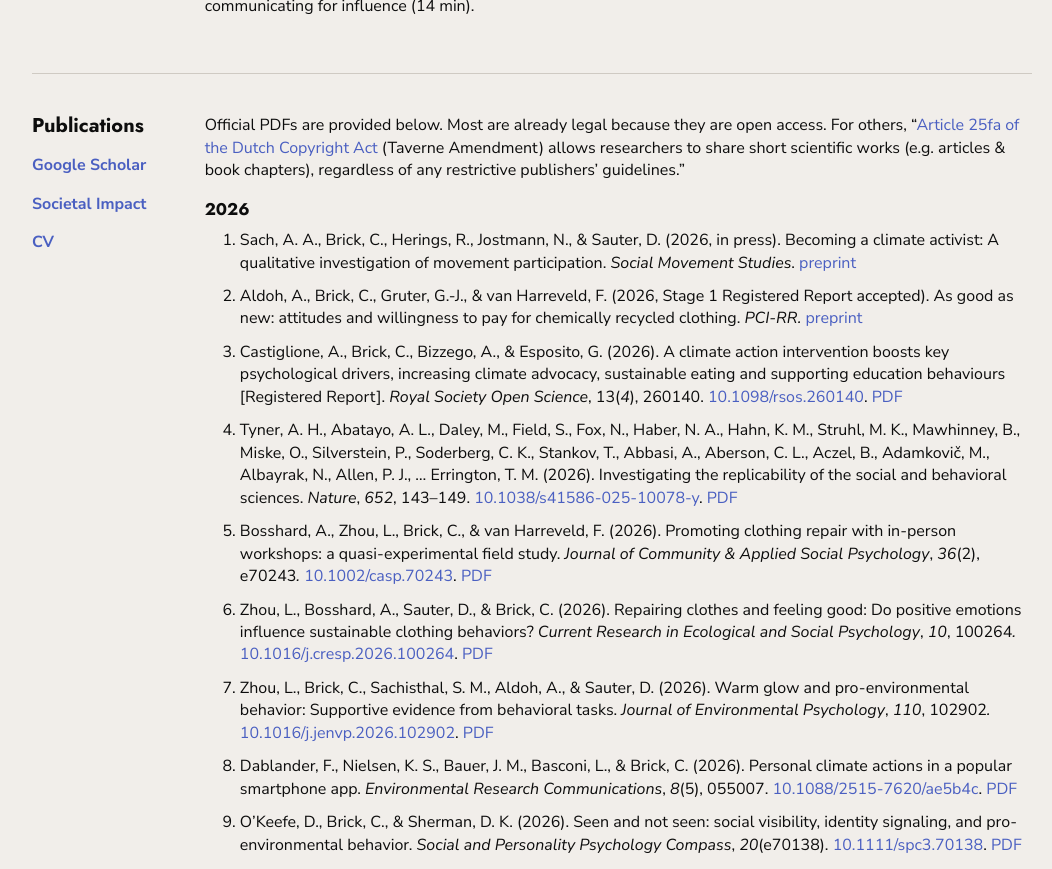
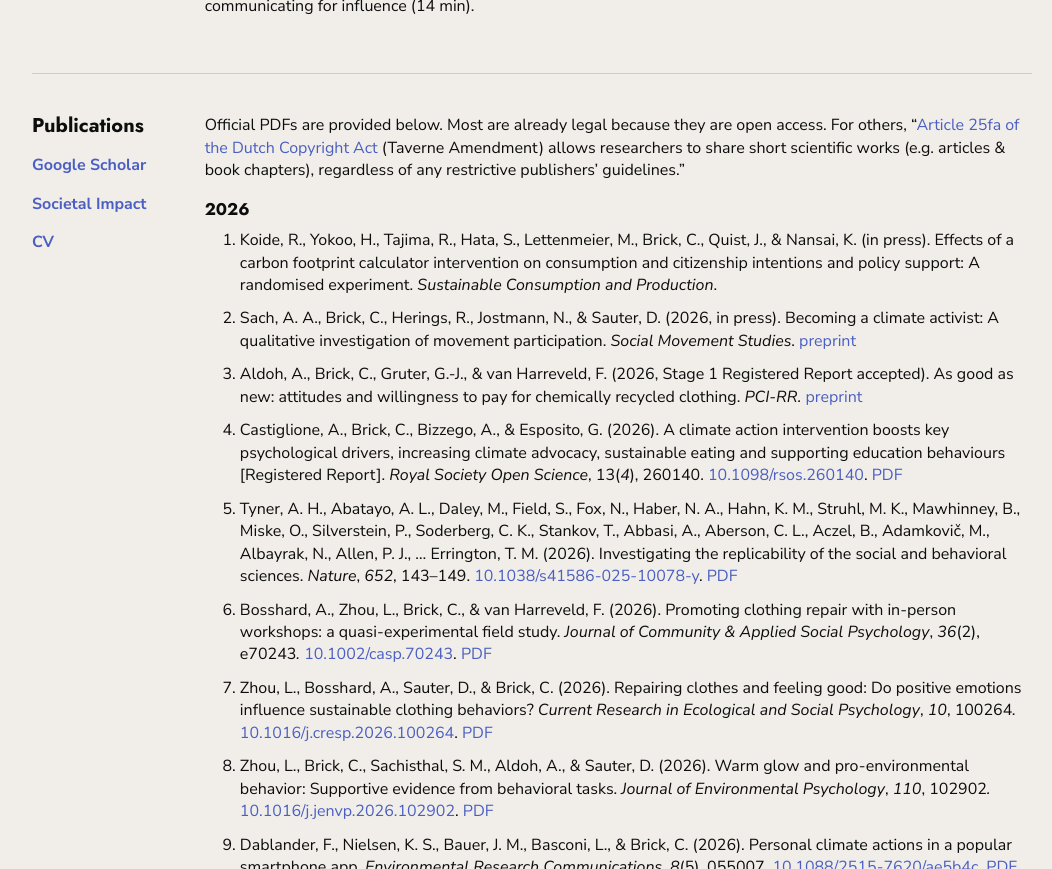
Before and after one commit to brickc/brickc.github.io, a Jekyll site: the page built from index.md, in a window 1280 px wide and 900 px high, scrolled down 1585 px, cut to the strip 31-900 px from the top of the window. Shown: the whole strip, without its empty margins (108-1160 px from the left). Built offline with Jekyll 4.4.1, drawn with Linux system fonts in a browser that asks for light colours.

Commit message:
Update CV and publications from Dropbox

```diff
--- a/_includes/publications.html
+++ b/_includes/publications.html
@@ -2,6 +2,7 @@
 <div class="publications">
 <h3 class="pub-year">2026</h3>
 <ol type="1">
+<li><p>Koide, R., Yokoo, H., Tajima, R., Hata, S., Lettenmeier, M., Brick, C., Quist, J., &amp; Nansai, K. (in press). Effects of a carbon footprint calculator intervention on consumption and citizenship intentions and policy support: A randomised experiment. <em>Sustainable Consumption and Production</em>.</p></li>
 <li><p>Sach, A. A., Brick, C., Herings, R., Jostmann, N., &amp; Sauter, D. (2026, in press). Becoming a climate activist: A qualitative investigation of movement participation. <em>Social Movement Studies</em>. <a href="https://osf.io/preprints/psyarxiv/ywn7r_v2/">preprint</a></p></li>
 <li><p>Aldoh, A., Brick, C., Gruter, G.-J., &amp; van Harreveld, F. (2026, Stage 1 Registered Report accepted). As good as new: attitudes and willingness to pay for chemically recycled clothing. <em>PCI-RR.</em> <a href="https://osf.io/preprints/psyarxiv/wcyjr_v2">preprint</a></p></li>
 <li><p>Castiglione, A., Brick, C., Bizzego, A., &amp; Esposito, G. (2026). A climate action intervention boosts key psychological drivers, increasing climate advocacy, sustainable eating and supporting education behaviours [Registered Report]. <em>Royal Society Open Science</em>, 13(<em>4</em>), 260140. <a href="https://doi.org/10.1098/rsos.260140">10.1098/rsos.260140</a>. <a href="https://royalsocietypublishing.org/rsos/article-pdf/doi/10.1098/rsos.260140/6130046/rsos.260140.pdf">PDF</a></p></li>
@@ -15,7 +16,7 @@
 <li><p>Goldwert, D., Constantino, S. M., Patel, Y., Sabherwal, A., Semken, C., Brick, C., Castiglione, A., Debnath, R., Doell, K. C., Dubey, R., Fang, K., Goldberg, M., Ma, W. J., Nielsen, K. S., Rathje, S., Schneider, C. R., Sheldrick, M., Shreedhar, G., van der Linden, S., … Vlasceanu, M. (2026). A megastudy of behavioral interventions to catalyze public, political, and financial climate advocacy. <em>PNAS Nexus</em>, <em>5</em>(1), pgaf400. <a href="https://doi.org/10.1093/pnasnexus/pgaf400">10.1093/pnasnexus/pgaf400</a>. <a href="https://www.dropbox.com/scl/fi/7ybqyev47jneds8pomowu/Goldwert-2026-A-megastudy-of-behavioral-interventions-to-catalyze-public-political-and-financial-climate-advocacy.pdf?rlkey=mdup1w0w4tausxcvgnrszsgtw&amp;raw=1">PDF</a></p></li>
 </ol>
 <h3 class="pub-year">2025</h3>
-<ol start="12" type="1">
+<ol start="13" type="1">
 <li><p>Mede, N. G., Cologna, V., Berger, S., Besley, J. C., Brick, C., Joubert, M., Maibach, E. W., Mihelj, S., Oreskes, N., Schäfer, M. S., van der Linden, S., Abdul Aziz, N. I., Abdulsalam, S., Abu Shamsi, N., Aczel, B., Adinugroho, I., Alabrese, E., Aldoh, A., Alfano, M., … TISP Consortium. (2025, in press). Public communication about science in 68 countries: Global evidence on how people encounter and engage with information about science. <em>Science Communication</em>. <a href="https://journals.sagepub.com/doi/10.1177/10755470251376615">10.1177/10755470251376615</a>. <a href="https://journals.sagepub.com/doi/pdf/10.1177/10755470251376615?download=true">PDF</a></p></li>
 <li><p>Ramli, K., Brick, C., &amp; Abera, B. (2025). Optimal delivery of social norms based feedback for household water consumption. <em>Global Environmental Psychology</em>, <em>3</em>, e11705. <a href="https://doi.org/10.5964/gep.11705">10.5964/gep.11705</a>. <a href="https://gep.psychopen.eu/index.php/gep/article/view/11705/11705.pdf">PDF</a></p></li>
 <li><p>Dablander, F., Lange, F., Brick, C., &amp; Aron, A. (2025). Expressing intentions is not climate action. <em>Proceedings of the National Academy of Sciences</em>, <em>122</em>(28), e2512457122. <a href="https://doi.org/10.1073/pnas.2512457122">10.1073/pnas.2512457122</a>. <a href="https://www.dropbox.com/scl/fi/j5ff6dai6igk0atfgyjne/Dablander-2025-Expressing-intentions-is-not-climate-action.pdf?rlkey=mmlvgefv4r0fy65t01mbyy88g&amp;raw=1">PDF</a></p></li>
@@ -28,7 +29,7 @@
 <li><p>Buchanan, E., Cuccolo, K. M., Coles, N., Heyman, T., Iyer, A., Lewis, N. Jr., Peters, K., van Berkel, N., van ‘t Veer, A., Taylor, J. E., Montefinese, M., Valentine, K. D., Maxwell, N. P., Türkan, B. N., Williams, G. P., Oliveros-Chacana, J. C., Röer, J. P., Fini, C., Acar, O. A., … Lewis, S. C. (2025). Measuring the semantic priming effect across many languages [Registered Report]. <em>Nature Human Behaviour</em>, <em>10</em>, 182–201. <a href="http://doi.org/10.1038/s41562-025-02254-x">10.1038/s41562-025-02254-x</a>. <a href="https://www.dropbox.com/scl/fi/ub76g0d5nn3wubxohl3d6/Buchanan-2025-Measuring-the-semantic-priming-effect-across-many-languages.pdf?rlkey=xbsdxuglqatb7j1tvevcj6w1c&amp;raw=1">PDF</a></p></li>
 </ol>
 <h3 class="pub-year">2024</h3>
-<ol start="22" type="1">
+<ol start="23" type="1">
 <li><p>Brick, C., Nielsen, K. S., Berger, S., Henn, L., Wolske, K. S., Lange, F., Hanss, D., Bauer, J. M., Aldoh, A., Sachisthal, M. S., Johnsen, S. Å., &amp; Cologna, V. (2024). Current research practices on pro-environmental behavior: A survey of environmental psychologists. <em>Journal of Environmental Psycholog</em>y, <em>97</em>, 102375. <a href="https://doi.org/10.1016/j.jenvp.2024.102375">10.1016/j.jenvp.2024.102375</a>. <a href="https://www.dropbox.com/scl/fi/nl68zak5zqixos5g1lag5/Brick-2024-Current-research-practices-on-pro-environmental-behavior-A-survey-of-environmental-psychologists.pdf?rlkey=3czmmm22x5iykdzhv1sf88odr&amp;raw=1">PDF</a></p></li>
 <li><p>Bosshard, A., Berger, S., Lange, F., Sosa, A., Kankaanpää, E., Fellegi, E., Dydula, J., Pulicelli, M., Aliyeva, O., &amp; Brick, C. (2024). Limited overlap between behavioral tasks, pro-environmental propensity, and carbon footprint. <em>Journal of Environmental Psychology</em>, <em>97</em>, 102297. <a href="https://www.sciencedirect.com/science/article/pii/S0272494424000707">10.1016/j.jenvp.2024.102297</a>. <a href="https://www.dropbox.com/scl/fi/htszskkcie4vo9yt61vxm/Bosshard-2024-Limited-overlap-among-behavioral-tasks-pro-environmental-propensity-and-carbon-footprint.pdf?rlkey=lyxf2guywwbla6mu95421yqoz&amp;raw=1">PDF</a></p></li>
 <li><p>Nielsen, K. S., Cologna, V., Bauer, J. M., Berger, S., Brick, C., Dietz, T., Hahnel, U. J., Henn, L., Lange, F., Stern, P. C., &amp; Wolske, K. S. (2024). Realizing the full potential of behavioral science for climate change mitigation. <em>Nature Climate Change</em>, <em>14</em>(4), 322–330. <a href="http://doi.org/10.1038/s41558-024-01951-1">10.1038/s41558-024-01951-1</a>. <a href="https://www.dropbox.com/scl/fi/l0l2m3swq6hd0w3ol7r3y/Nielsen-2024-Realizing-the-full-potential-of-behavioural-science-for-climate-change-mitigation.pdf?rlkey=tpjmpn2jz9c5iyl0yi1mk4oho&amp;raw=1">PDF</a></p></li>
@@ -42,7 +43,7 @@
 <li><p>Yang, X., Schulz, J., Schmidt, K., Kenny, A. R., Pfuhl, G., Gjoneska, B., Dalger, I., Exner, A., Lander, K., Becker, M., Du, H., Johri, A., Selcuk, E., Gallyamova, A., Calluso, C., Reggev, N., Vranka, M. A., Acar, O. A., Palma T. A., … Dunham, Y. (2024). Large-scale cross-societal examination of real- and minimal-group biases [Registered Report Stage 1]. <em>Nature Human Behaviour</em>. <a href="https://osf.io/f26bn">Stage 1 PDF</a></p></li>
 </ol>
 <h3 class="pub-year">2023</h3>
-<ol start="33" type="1">
+<ol start="34" type="1">
 <li><p>Brick, C., Nielsen, K. S., &amp; Hofmann, W. (2023). Opportunities for emotion research on biodiversity. <em>Emotion Review</em>, <em>15</em>(4), 263–266. <a href="https://doi.org/10.1177/17540739231193755">10.1177/17540739231193755</a>. <a href="https://www.dropbox.com/scl/fi/zriors4yg9rtqa93vhqw2/Brick-2023-Opportunities-for-emotion-research-on-biodiversity.pdf?rlkey=vqdcptjt0gsqxrm9nah2nuoof&amp;raw=1">PDF</a></p></li>
 <li><p>Zwicker, M., van Harreveld, F., Zickfeld, J. H., &amp; Brick, C. (2023). Intentions to purchase a sustainable mobile phone by network analysis in four European countries. <em>Sustainable Production and Consumption</em>, <em>40</em>, September 2023<em>,</em> 337–351. <a href="https://www.sciencedirect.com/science/article/pii/S2352550923001653">10.1016/j.spc.2023.07.008</a>. <a href="https://www.dropbox.com/scl/fi/si85mlzm7zopt0dn8zv2s/Zwicker-2023-Intentions-to-purchase-a-sustainable-mobile-phone-by-network-analysis-in-four-European-countries.pdf?rlkey=iy09z2ifdz86al4asc2oqjyjf&amp;raw=1">PDF</a></p></li>
 <li><p>Zwicker, M., Brick, C., Gruter, G.-J. M., &amp; van Harreveld, F. (2023). Positive consumer attitudes and willingness to pay for novel bio-based plastic bottles. <em>Sustainable Production and Consumption</em>, <em>35</em>, 173–183. <a href="http://doi.org/10.1016/j.spc.2022.10.021">10.1016/j.spc.2022.10.021</a>. <a href="https://www.dropbox.com/s/v1sbz972bubzom4/Zwicker%202023%20Consumer%20attitudes%20and%20willingness%20to%20pay%20for%20novel%20bio-based%20products%20using%20hypothetical%20bottle%20choice.pdf?raw=1">PDF</a></p></li>
@@ -52,7 +53,7 @@
 <li><p>Meijers, M. H. C., Wonneberger, A., Azrout, R., Torfadóttir, R., &amp; Brick, C. (2023). Introducing and testing the personal-collective-governmental efficacy typology: How personal, collective, and governmental efficacy subtypes are associated with differential environmental actions. <em>Journal of Environmental Psychology</em>, <em>85</em>, 101915<em>.</em> <a href="http://doi.org/10.1016/j.jenvp.2022.101915">10.1016/j.jenvp.2022.101915</a>. <a href="https://www.dropbox.com/s/7hp948yynocgxla/Meijers%202022%20Introducing%20and%20testing%20the%20personal-collective-governmental%20efficacy%20typology%20How%20personal%2C%20collective%2C%20and%20governmental%20efficacy%20subtypes%20are%20associated%20with%20differential%20environmental%20actions.pdf?raw=1">PDF</a></p></li>
 </ol>
 <h3 class="pub-year">2022</h3>
-<ol start="40" type="1">
+<ol start="41" type="1">
 <li><p>Nielsen, K. S., Brick, C., Hofmann, W., Joanes, T., Lange, F., &amp; Gwozdz, W. (2022). The motivation-impact gap in pro-environmental clothing consumption. <em>Nature Sustainability</em>, <em>5</em>, 665–668. <a href="http://doi.org/10.1038/s41893-022-00888-7">10.1038/s41893-022-00888-7</a>. <a href="https://www.dropbox.com/s/6vp6xl91a5oucdm/Nielsen%202022%20The%20motivation%E2%80%93impact%20gap%20in%20pro-environmental%20clothing%20consumption.pdf?raw=1">PDF</a></p></li>
 <li><p>Pröpper, H. Y., Blanken, T. F., Geiger, S., &amp; Brick, C. (2022). Truth over identity? Cultural cognition weakly replicates across 23 countries. <em>Journal of Environmental Psychology</em>, <em>83</em>, 101865<em>.</em> <a href="http://doi.org/10.1016/j.jenvp.2022.101865">10.1016/j.jenvp.2022.101865</a>. <a href="https://www.dropbox.com/s/or7ofgxgvhqsm9u/Pr%C3%B6pper%202022%20Identity%20over%20truth%3F%20Cultural%20cognition%20weakly%20replicates%20across%2023%20countries.pdf?raw=1">PDF</a></p></li>
 <li><p>Kácha, O., Vintr, J., &amp; Brick, C. (2022). Four Europes: Climate change beliefs and attitudes predict behavior and policy preferences using a latent class analysis on 23 countries. <em>Journal of Environmental Psychology</em>, <em>81</em>, 101815. <a href="https://doi.org/10.1016/j.jenvp.2022.101815">10.1016/j.jenvp.2022.101815</a>. <a href="https://www.dropbox.com/s/0jk0a9merqvb86b/Kacha%202022%20Four%20Europes%20-%20Climate%20change%20beliefs%20and%20attitudes%20predict%20behavior%20and%20policy%20preferences%20using%20a%20latent%20class%20analysis%20on%2023%20countries.pdf?raw=1">PDF</a></p></li>
@@ -62,7 +63,7 @@
 <li><p>Castiglione, A., Brick, C., Lindsay, D., Holden, S., &amp; Aron, A. (2022). Discovering the psychological building blocks underlying climate action—a longitudinal study of real-world activism [Registered Report]. <em>Royal Society Open Science</em>, <em>9</em>, 210006<em>.</em> <a href="https://royalsocietypublishing.org/doi/10.1098/rsos.210006">10.1098/rsos.210006</a>. <a href="https://www.dropbox.com/s/b03mnhn9tlm9h6u/Castiglione%202022%20Discovering%20the%20psychological%20building%20blocks%20underlying%20climate%20action%E2%80%94a%20longitudinal%20study%20of%20real-world%20activism.pdf?raw=1">PDF</a></p></li>
 </ol>
 <h3 class="pub-year">2021</h3>
-<ol start="47" type="1">
+<ol start="48" type="1">
 <li><p>Brick, C., Hood, B., Ekroll, V., &amp; de-Wit, L. (2021). Illusory essences: A bias holding back theorizing in psychological science. <em>Perspectives on Psychological Science</em>, <em>17</em>(2), 491–506<em>.</em> <a href="http://doi.org/10.1177/1745691621991838">10.1177/1745691621991838</a>. <a href="https://www.dropbox.com/s/dv8bovvnlclrtzy/Brick%202021%20Illusory%20essences-%20a%20bias%20holding%20back%20theorizing%20in%20psychological%20science.pdf?raw=1">PDF</a></p></li>
 <li><p>Brick, C., &amp; Freeman, A. L. (2021). Communicating evidence in icons and summary formats for policy makers: What works? <em>Behavioural Public Policy</em>, <em>8</em>(3), 441–469<em>.</em> <a href="http://doi.org/10.1017/bpp.2020.54">10.1017/bpp.2020.54</a>. <a href="https://www.dropbox.com/s/mgck0wvnoxpjl2z/Brick%202021%20Communicating%20evidence%20in%20icons%20and%20summary%20formats%20for%20policymakers-%20what%20works%3F.pdf?raw=1">PDF</a></p></li>
 <li><p>Brick, C., Bosshard, A., &amp; Whitmarsh, L. (2021). Motivation and climate change: A review. <em>Current Opinion in Psychology</em>, <em>42</em>, 82–88. <a href="https://doi.org/10.1016/j.copsyc.2021.04.001">10.1016/j.copsyc.2021.04.001</a>. <a href="https://www.dropbox.com/s/x2v2x6bqf5ydtwv/Brick%202021%20Motivation%20and%20climate%20change-%20A%20review.pdf?raw=1">PDF</a></p></li>
@@ -80,7 +81,7 @@
 <li><p>Tierney, W., Hardy, J., III, Ebersole, C. R., Viganola, D., Clemente, E. G., Gordon, M., Hoogeveen, S., Haaf, J., Dreber, A., Johannesson, M., Pfeiffer, T., Huang, J. L., Vaughn, L. A., DeMarree, K., Igou, E. R., Chapman, H., Gantman, A., Vanaman, M., Wylie, J., … Uhlmann, E. L. (2021). A creative destruction approach to replication: Implicit work and sex morality across cultures. <em>Journal of Experimental Social Psychology</em>, <em>93</em>, 104060. <a href="http://www.sciencedirect.com/science/article/pii/S0022103120304005">10.1016/j.jesp.2020.104060</a>. <a href="https://www.dropbox.com/s/gmva719a6qy3q8i/Tierney%202021%20A%20creative%20destruction%20approach%20to%20replication-%20Implicit%20work%20and%20sex%20morality%20across%20cultures.pdf?raw=1">PDF</a></p></li>
 </ol>
 <h3 class="pub-year">2020</h3>
-<ol start="62" type="1">
+<ol start="63" type="1">
 <li><p>Brick, C., McDowell, M., &amp; Freeman, A. L. (2020). Risk communication in tables vs. text: a Registered Report randomised trial on 'fact boxes' [Registered Report]. <em>Royal Society Open Science</em>, <em>7</em>(3), 190876. <a href="https://doi.org/10.1098/rsos.190876">10.1098/rsos.190876</a>. <a href="https://www.dropbox.com/s/iwv7fmgnlfvpiyr/Brick%202020%20Risk%20communication%20in%20tables%20versus%20text-%20a%20registered%20report%20randomized%20trial%20on%20%E2%80%98fact%20boxes%E2%80%99.pdf?raw=1">PDF</a></p></li>
 <li><p>Hodges, H., Kuehl, C., Anderson, S., Ehret, P., &amp; Brick, C. (2020). How water districts can reduce household water use through communication: A field experiment. <em>Journal of Policy Analysis and Management</em>, <em>39</em>(4), 1076–1099<em>.</em> <a href="http://doi.org/10.1002/pam.22246">10.1002/pam.22246</a>. <a href="https://www.dropbox.com/s/jou32m77xgpijqo/Hodges%202020%20How%20water%20districts%20can%20reduce%20household%20water%20use%20through%20communication%20-%20A%20field%20experiment.pdf?raw=1">PDF</a></p></li>
 <li><p>Ehret, P., Hodges, H., Kuehl, C., Brick, C., Muller, S., &amp; Anderson, S. (2020). Systematic review of household water conservation interventions using the information-motivation-behavioral skills model. <em>Environment &amp; Behavior</em>, <em>53</em>(5), 485–519. <a href="http://doi.org/10.1177/0013916519896868">10.1177/0013916519896868</a>. <a href="https://www.dropbox.com/s/nhtsvku3awxd1pp/Ehret%202020%20Systematic%20review%20of%20household%20water%20conservation%20interventions%20using%20the%20Information%E2%80%93Motivation%E2%80%93Behavioral%20Skills%20model.pdf?raw=1">PDF</a></p></li>
@@ -88,13 +89,13 @@
 <li><p>Vesely, S., Klöckner, C. A., &amp; Brick, C. (2020). Are environmentalists more pro-social when solving social dilemmas? Expectations and behavior in the lab. <em>Journal of Environmental Psychology</em>, <em>67</em>, 101362<em>.</em> <a href="http://doi.org/10.1016/j.jenvp.2019.101362">10.1016/j.jenvp.2019.101362</a>. <a href="https://www.dropbox.com/s/tqxkq49lulbe7l7/Vesely%202019%20Pro-environmental%20behavior%20as%20a%20signal%20of%20cooperativeness-%20Evidence%20from%20a%20social%20dilemma%20experiment.pdf?raw=1">PDF</a></p></li>
 </ol>
 <h3 class="pub-year">2019</h3>
-<ol start="67" type="1">
+<ol start="68" type="1">
 <li><p>Ford, H., Brick, C. (co-first author), Blaufuss, K., Dekens, P., &amp; Azmitia, M. (2019). Women from under-represented minorities are given too few talks at world’s largest earth science conference. <em>Nature, 576</em>, 32–35<em>.</em> <a href="https://www.nature.com/articles/d41586-019-03688-w">10.1038/d41586-019-03688-w</a>. <a href="https://www.dropbox.com/s/rea7q4kr8n4ns2c/Ford%202019%20Women%20from%20some%20minorities%20get%20too%20few%20talks.pdf?raw=1">PDF</a></p></li>
 <li><p>Brick, C. (2019). A modest proposal for restoration ecology. <em>Restoration Ecology</em>, <em>27</em>(3), 485–487<em>.</em> <a href="https://doi.org/10.1111/rec.12943">10.1111/rec.12943</a>. <a href="https://www.dropbox.com/s/kyuev4hago85tnz/Brick%202019%20A%20modest%20proposal%20for%20restoration%20ecology.pdf?raw=1">PDF</a></p></li>
 <li><p>Schüz, B., Brick, C., Wilding, S. E., &amp; Conner, M. T. (2019). Socioeconomic status moderates the effects of health cognitions on health behaviors: Two multi-behavior studies. <em>Annals of Behavioral Medicine</em>, <em>54</em>(1), 36–48<em>.</em> <a href="http://doi.org/10.1093/abm/kaz023">10.1093/abm/kaz023</a>. <a href="https://www.dropbox.com/s/btszrsht921ikjv/Sch%C3%BCz%202019%20Socioeconomic%20status%20moderates%20the%20effects%20of%20health%20cognitions%20on%20health%20behaviors%20within%20participants-%20two%20multibehavior%20studies.pdf?raw=1">PDF</a></p></li>
 </ol>
 <h3 class="pub-year">2018</h3>
-<ol start="70" type="1">
+<ol start="71" type="1">
 <li><p>Brick, C., &amp; Lai, C. K. (2018). Explicit (but not implicit) environmentalist identity predicts pro-environmental action. <em>Journal of Environmental Psychology</em>, <em>58</em>, 8–17<em>.</em> <a href="https://www.sciencedirect.com/science/article/pii/S0272494418300549">10.1016/j.jenvp.2018.07.003</a>. <a href="https://www.dropbox.com/s/j6eo4xdqo0nqvhp/Brick%202018%20Explicit%20but%20not%20implicit%20environmentalist%20identity%20predicts%20pro-environmental%20behavior%20and%20policy%20preferences.pdf?raw=1">PDF</a></p></li>
 <li><p>Brick, C., Freeman, A. L., Wooding, S., Skylark, W. J., Marteau, T., &amp; Spiegelhalter, D. J. (2018). Winners and losers: Communicating the potential impacts of policies. <em>Palgrave Communications</em>, <em>4</em>(69), 1–13<em>.</em> <a href="http://doi.org/10.1057/s41599-018-0121-9">10.1057/s41599-018-0121-9</a>. <a href="https://www.dropbox.com/s/55dr2dz1uu2hqph/Brick%202018%20Winners%20and%20losers%20-%20communicating%20the%20potential%20impacts%20of%20policies.pdf?raw=1">PDF</a></p></li>
 <li><p>Brick, C., &amp; Spiegelhalter, D. J. (2018). Winners and losers: Communicating the potential impacts of policies: Commentary on Zeller. <em>Nicotine &amp; Tobacco Research.</em> <a href="http://doi.org/10.1093/ntr/nty197">10.1093/ntr/nty197</a>. <a href="https://www.dropbox.com/s/htjtpluf3qaab95/Brick%202018%20Commentary%20on%20Zeller.pdf?raw=1">PDF</a></p></li>
@@ -104,21 +105,21 @@
 <li><p>Voisin, D., Brick, C., Valleé, B., &amp; Pascual, A. (2018). When stereotype threat does not impair performance, self-affirmation can be harmful. <em>Self &amp; Identity</em>, <em>18</em>(3), 331–348. <a href="http://doi.org/10.1080/15298868.2018.1454339">10.1080/15298868.2018.1454339</a>. <a href="https://www.dropbox.com/s/5b45wey9e2cjhn1/Voisin%202018%20When%20stereotype%20threat%20does%20not%20impair%20performance%2C%20self-affirmation%20can%20be%20harmful.pdf?raw=1">PDF</a></p></li>
 </ol>
 <h3 class="pub-year">2017</h3>
-<ol start="77" type="1">
+<ol start="78" type="1">
 <li><p>Brick, C., Sherman, D. K., &amp; Kim, H. S. (2017). "Green to be seen" and "brown to keep down": Visibility moderates the effect of identity on pro-environmental behavior. <em>Journal of Environmental Psychology</em>, <em>51</em>, 226–238<em>.</em> <a href="http://doi.org/10.1016/j.jenvp.2017.04.004">10.1016/j.jenvp.2017.04.004</a>. <a href="https://www.dropbox.com/s/zcyly1fwobmfo12/Brick%202017%20%E2%80%9CGreen%20to%20be%20seen%E2%80%9D%20and%20%E2%80%9Cbrown%20to%20keep%20down%E2%80%9D%20visibility%20moderates%20the%20effect%20of%20identity%20on%20pro-environmental%20behavior.pdf?raw=1">PDF</a></p></li>
 </ol>
 <h3 class="pub-year">2016</h3>
-<ol start="78" type="1">
+<ol start="79" type="1">
 <li><p>Brick, C., &amp; Lewis, G. J. (2016). Unearthing the “green” personality: Core traits predict environmentally friendly behavior. <em>Environment and Behavior</em>, <em>48</em>(5), 635–658. <a href="http://doi.org/10.1177/0013916514554695">10.1177/0013916514554695</a>. <a href="https://www.dropbox.com/s/kg8quuktsc7if9j/Brick%202016%20Unearthing%20the%20%27green%27%20personality.pdf?raw=1">PDF</a></p></li>
 <li><p>Brick, C., McCully, S. N., Updegraff, J. A., Ehret, P. J., Areguin, M. A., &amp; Sherman, D. K. (2016). The impact of cultural exposure and message framing on oral health behavior: Exploring the role of message memory. <em>Medical Decision Making</em>, <em>36</em>(7), 834–843. <a href="http://doi.org/10.1177/0272989X15570114">10.1177/0272989X15570114</a>. <a href="https://www.dropbox.com/s/4wxgn9rznxz9ctx/Brick%202016%20The%20impact%20of%20cultural%20exposure%20and%20message%20framing%20on%20oral%20health%20behavior.pdf?raw=1">PDF</a></p></li>
 </ol>
 <h3 class="pub-year">2015</h3>
-<ol start="80" type="1">
+<ol start="81" type="1">
 <li><p>Binning, K. R., Brick, C., Cohen, G. L., &amp; Sherman, D. K. (2015). Going along versus getting it right: The role of self-integrity in political conformity. <em>Journal of Experimental Social Psychology</em>, 56, 73–88. <a href="http://doi.org/10.1016/j.jesp.2014.08.008">10.1016/j.jesp.2014.08.008</a>. <a href="https://www.dropbox.com/s/uee0hr9j1f1dpgx/Binning%202015%20Going%20along%20versus%20getting%20it%20right.pdf?raw=1">PDF</a></p></li>
 <li><p>Updegraff, J. A., Brick, C., Emanuel, A. S., Mintzer, R. E., &amp; Sherman, D. K. (2015). Message framing for oral health: Moderation by perceived susceptibility and motivational orientation in a diverse sample of Americans. <em>Health Psychology</em>, <em>34</em>(1), 20–29. <a href="http://doi.org/10.1037/hea0000101">10.1037/hea0000101</a>. <a href="https://www.dropbox.com/s/3xpmd9vzsay3891/Updegraff%202015%20Message%20framing%20for%20oral%20health.pdf?raw=1">PDF</a></p></li>
 </ol>
 <h3 class="pub-year">2010</h3>
-<ol start="82" type="1">
+<ol start="83" type="1">
 <li><p>Brick, C., Seely, D. L., &amp; Palermo, T. M. (2010). Association between sleep hygiene and sleep quality in medical students. <em>Behavioral Sleep Medicine</em>, <em>8</em>(2), 113–121. <a href="http://doi.org/10.1080/15402001003622925">10.1080/15402001003622925.</a> <a href="https://www.dropbox.com/s/61syqagskfj1u6i/Brick%202010%20Association%20between%20sleep%20hygiene%20and%20sleep%20quality%20in%20medical%20students.pdf?raw=1">PDF</a></p></li>
 <li><p>Canseco-Gonzalez, E., Brehm, L., Brick, C., Brown-Schmidt, S., Fischer, K., &amp; Wagner, K. (2010). Carpet or <em>cárcel</em>: the effect of age of acquisition and language mode on bilingual lexical access. <em>Language and Cognitive Processes, 25</em>(5), 669–705. <a href="http://doi.org/10.1080/01690960903474912">10.1080/01690960903474912</a>. <a href="https://www.dropbox.com/s/77eqlseqpu783dm/Canseco-Gonzalez%202010%20Carpet%20or%20c%C3%A1rcel.pdf?raw=1">PDF</a></p></li>
 </ol>
```
Also changed, not shown: 2 other files.
